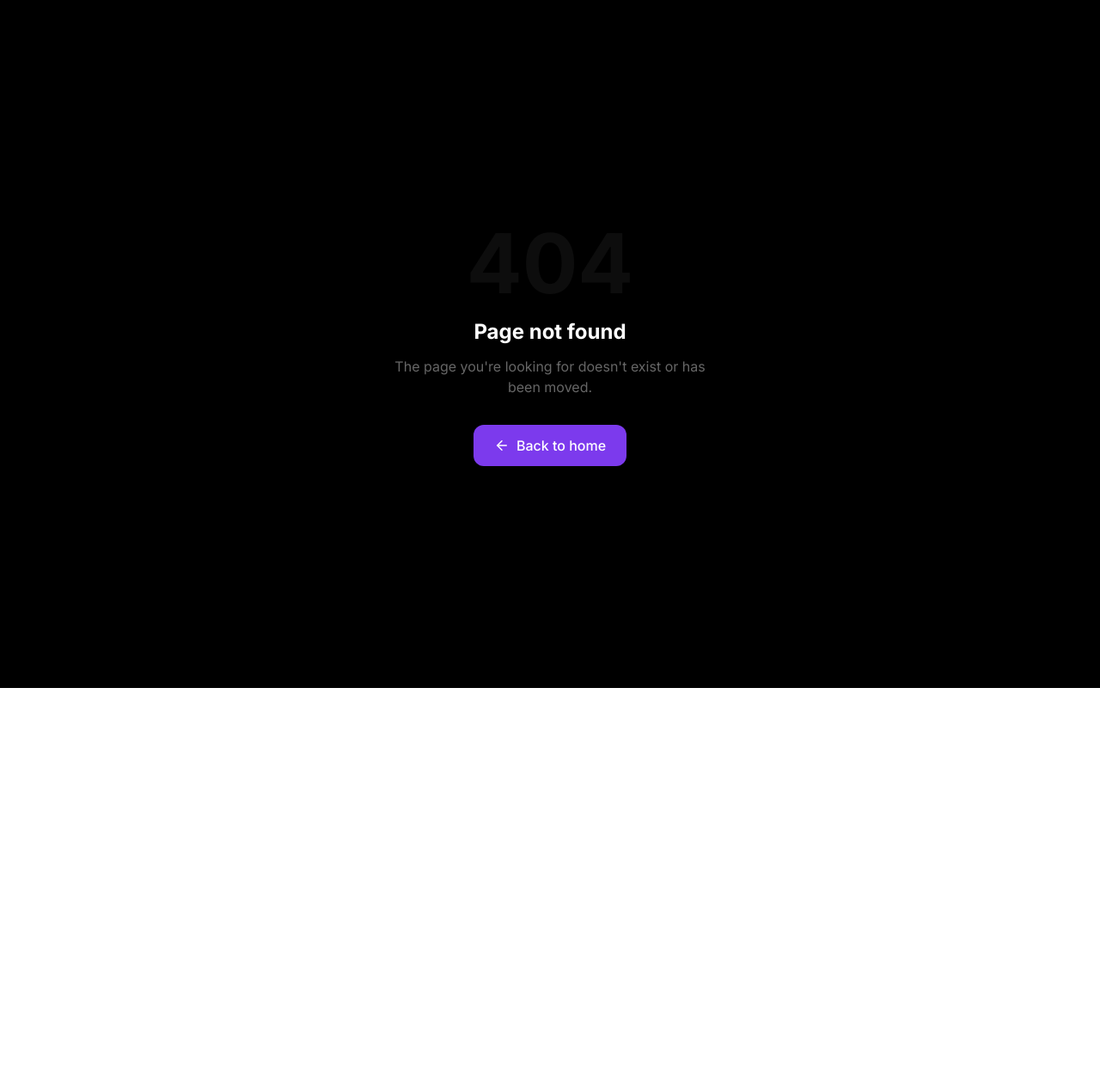
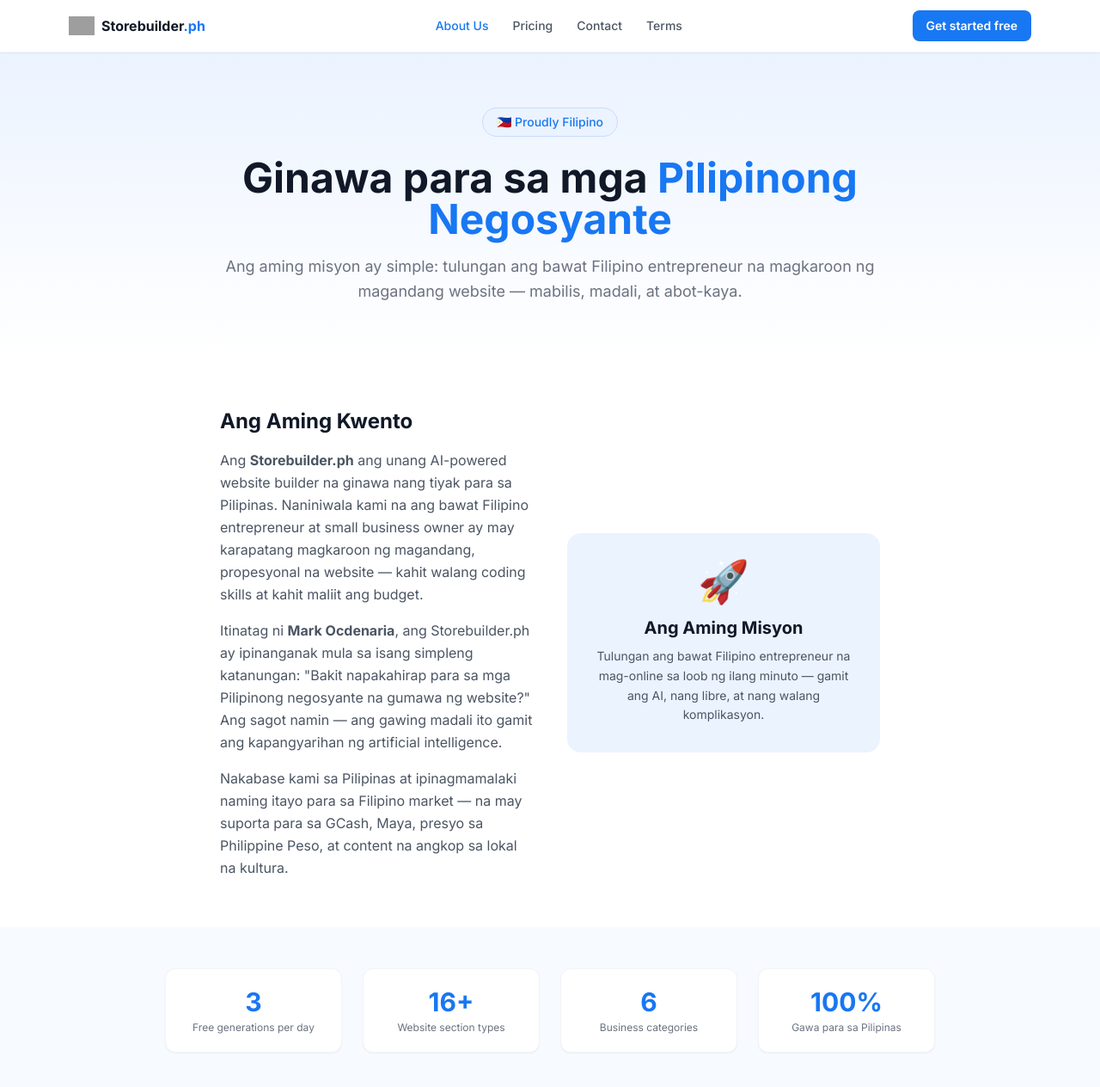
Before and after one commit to markzkieshulala-coder/Storebuilder.ph, a Next.js app: page /about in a window 1280 px wide. Before the commit this address had no page. Shown: the top 1264 px of the page at 86% size. Before the commit the page ends 800 px from the top, so only its background shows below. Built offline with nearby package versions, Linux system fonts and the light colour scheme; grey boxes are pictures that could not be loaded.

Commit message:
feat: rebrand to blue/white, add About/Contact/Terms pages, full SEO, new pricing

```diff
--- /dev/null
+++ b/app/about/page.tsx
@@ -0,0 +1,157 @@
+import type { Metadata } from "next";
+import Link from "next/link";
+import Image from "next/image";
+
+export const metadata: Metadata = {
+  title: "About Us — Storebuilder.ph | AI Website Builder Philippines",
+  description:
+    "Storebuilder.ph is the first AI-powered website builder made specifically for the Philippines. Founded by Mark Ocdenaria, our mission is to help Filipino entrepreneurs build beautiful websites in seconds.",
+  openGraph: {
+    title: "About Storebuilder.ph — Built for Filipino Entrepreneurs",
+    description: "Learn about our mission to help Filipino small business owners build professional websites with AI — no coding required.",
+    url: "https://storebuilder.ph/about",
+  },
+};
+
+const BLUE = "#1877F2";
+
+export default function AboutPage() {
+  return (
+    <div className="min-h-screen bg-white" style={{ fontFamily: "'Inter', sans-serif" }}>
+      {/* Nav */}
+      <nav className="sticky top-0 z-50 bg-white border-b border-gray-100 shadow-sm">
+        <div className="max-w-6xl mx-auto px-4 py-3 flex items-center justify-between">
+          <Link href="/" className="flex items-center gap-2">
+            <Image src="/logo.svg" alt="Storebuilder.ph" width={30} height={30} />
+            <span className="font-bold text-gray-900">Storebuilder<span style={{ color: BLUE }}>.ph</span></span>
+          </Link>
+          <div className="hidden md:flex items-center gap-7 text-sm font-medium text-gray-600">
+            <Link href="/about" className="transition-colors" style={{ color: BLUE }}>About Us</Link>
+            <Link href="/upgrade" className="hover:text-blue-600 transition-colors">Pricing</Link>
+            <Link href="/contact" className="hover:text-blue-600 transition-colors">Contact</Link>
+            <Link href="/terms" className="hover:text-blue-600 transition-colors">Terms</Link>
+          </div>
+          <Link href="/auth/register" className="px-4 py-2 rounded-lg text-sm font-semibold text-white" style={{ backgroundColor: BLUE }}>
+            Get started free
+          </Link>
+        </div>
+      </nav>
+
+      {/* Hero */}
+      <section className="py-16 px-4 text-center" style={{ background: "linear-gradient(180deg, #EBF3FF 0%, #fff 100%)" }}>
+        <div className="max-w-3xl mx-auto">
+          <div className="inline-flex items-center gap-2 px-4 py-1.5 rounded-full text-sm font-medium mb-6" style={{ background: "#EBF3FF", color: BLUE, border: "1px solid #c7dcfd" }}>
+            🇵🇭 Proudly Filipino
+          </div>
+          <h1 className="text-4xl md:text-5xl font-bold text-gray-900 mb-4 leading-tight">
+            Ginawa para sa mga <span style={{ color: BLUE }}>Pilipinong Negosyante</span>
+          </h1>
+          <p className="text-gray-500 text-lg leading-relaxed">
+            Ang aming misyon ay simple: tulungan ang bawat Filipino entrepreneur na magkaroon ng magandang website — mabilis, madali, at abot-kaya.
+          </p>
+        </div>
+      </section>
+
+      {/* Our Story */}
+      <section className="py-14 px-4">
+        <div className="max-w-3xl mx-auto">
+          <div className="grid md:grid-cols-2 gap-10 items-center">
+            <div>
+              <h2 className="text-2xl font-bold text-gray-900 mb-4">Ang Aming Kwento</h2>
+              <p className="text-gray-600 leading-relaxed mb-4">
+                Ang <strong>Storebuilder.ph</strong> ang unang AI-powered website builder na ginawa nang tiyak para sa Pilipinas. Naniniwala kami na ang bawat Filipino entrepreneur at small business owner ay may karapatang magkaroon ng magandang, propesyonal na website — kahit walang coding skills at kahit maliit ang budget.
+              </p>
+              <p className="text-gray-600 leading-relaxed mb-4">
+                Itinatag ni <strong>Mark Ocdenaria</strong>, ang Storebuilder.ph ay ipinanganak mula sa isang simpleng katanungan: "Bakit napakahirap para sa mga Pilipinong negosyante na gumawa ng website?" Ang sagot namin — ang gawing madali ito gamit ang kapangyarihan ng artificial intelligence.
+              </p>
+              <p className="text-gray-600 leading-relaxed">
+                Nakabase kami sa Pilipinas at ipinagmamalaki naming itayo para sa Filipino market — na may suporta para sa GCash, Maya, presyo sa Philippine Peso, at content na angkop sa lokal na kultura.
+              </p>
+            </div>
+            <div className="rounded-2xl p-8 text-center" style={{ background: "#EBF3FF" }}>
+              <div className="text-5xl mb-4">🚀</div>
+              <h3 className="text-xl font-bold text-gray-900 mb-2">Ang Aming Misyon</h3>
+              <p className="text-gray-600 text-sm leading-relaxed">
+                Tulungan ang bawat Filipino entrepreneur na mag-online sa loob ng ilang minuto — gamit ang AI, nang libre, at nang walang komplikasyon.
+              </p>
+            </div>
+          </div>
+        </div>
+      </section>
+
+      {/* Stats */}
+      <section className="py-12 px-4" style={{ background: "#F7FAFF" }}>
+        <div className="max-w-4xl mx-auto">
+          <div className="grid grid-cols-2 md:grid-cols-4 gap-6 text-center">
+            {[
+              { value: "3", label: "Free generations per day" },
+              { value: "16+", label: "Website section types" },
+              { value: "6", label: "Business categories" },
+              { value: "100%", label: "Gawa para sa Pilipinas" },
+            ].map((stat) => (
+              <div key={stat.label} className="bg-white rounded-xl p-5 border border-gray-100 shadow-sm">
+                <div className="text-3xl font-bold mb-1" style={{ color: BLUE }}>{stat.value}</div>
+                <div className="text-xs text-gray-500">{stat.label}</div>
+              </div>
+            ))}
+          </div>
+        </div>
+      </section>
+
+      {/* Values */}
+      <section className="py-14 px-4 bg-white">
+        <div className="max-w-3xl mx-auto">
+          <h2 className="text-2xl font-bold text-gray-900 text-center mb-10">Ang Aming mga Pagpapahalaga</h2>
+          <div className="grid md:grid-cols-3 gap-6">
+            {[
+              { emoji: "🇵🇭", title: "Filipino First", desc: "Lahat ng aming desisyon ay nakatuon sa pangangailangan ng Filipino market — GCash, Peso pricing, at lokal na kultura." },
+              { emoji: "⚡", title: "Simplisidad", desc: "Ang teknolohiya ay dapat maging kasangkapan, hindi sagabal. Ginawa naming madali ang lahat para sa lahat ng Pilipino." },
+              { emoji: "💙", title: "Accessible para sa Lahat", desc: "Naniniwala kami na ang bawat negosyante, malaki man o maliit, ay may karapatang magkaroon ng propesyonal na online presence." },
+            ].map((v) => (
+              <div key={v.title} className="p-6 rounded-xl border border-gray-100 text-center">
+                <div className="text-3xl mb-3">{v.emoji}</div>
+                <h3 className="font-semibold text-gray-900 mb-2">{v.title}</h3>
+                <p className="text-sm text-gray-500 leading-relaxed">{v.desc}</p>
+              </div>
+            ))}
+          </div>
+        </div>
+      </section>
+
+      {/* Founder */}
+      <section className="py-14 px-4" style={{ background: "#F7FAFF" }}>
+        <div className="max-w-2xl mx-auto text-center">
+          <div className="w-20 h-20 rounded-full mx-auto mb-4 flex items-center justify-center text-3xl" style={{ background: "#EBF3FF" }}>
+            👨‍💻
+          </div>
+          <h3 className="text-xl font-bold text-gray-900 mb-1">Mark Ocdenaria</h3>
+          <p className="text-sm font-medium mb-4" style={{ color: BLUE }}>Founder, Storebuilder.ph</p>
+          <p className="text-gray-600 text-sm leading-relaxed max-w-xl mx-auto">
+            "Pangarap kong makita ang bawat Filipino entrepreneur na may sariling website — isang propesyonal na online presence na nagpapakita ng kanilang negosyo sa buong mundo. Sa Storebuilder.ph, ginagawa naming posible ito para sa lahat."
+          </p>
+        </div>
+      </section>
+
+      {/* CTA */}
+      <section className="py-16 px-4 text-center" style={{ background: `linear-gradient(135deg, ${BLUE} 0%, #1464d8 100%)` }}>
+        <h2 className="text-2xl md:text-4xl font-bold text-white mb-4">Simulan na ang iyong website</h2>
+        <p className="text-blue-100 mb-8">Libre. Walang credit card. Walang code. Para sa lahat ng Pilipino.</p>
+        <Link href="/auth/register" className="inline-flex items-center gap-2 px-7 py-3 bg-white rounded-lg font-semibold text-sm" style={{ color: BLUE }}>
+          Get started free →
+        </Link>
+      </section>
+
+      {/* Footer */}
+      <footer className="bg-gray-900 text-gray-400 py-8 px-4 text-center text-sm">
+        <div className="flex flex-wrap justify-center gap-6 mb-4">
+          <Link href="/" className="hover:text-white transition-colors">Home</Link>
+          <Link href="/about" className="hover:text-white transition-colors">About</Link>
+          <Link href="/upgrade" className="hover:text-white transition-colors">Pricing</Link>
+          <Link href="/contact" className="hover:text-white transition-colors">Contact</Link>
+          <Link href="/terms" className="hover:text-white transition-colors">Terms</Link>
+        </div>
+        <p className="text-gray-600 text-xs">© 2025 Storebuilder.ph · Built with 💙 in the Philippines by Mark Ocdenaria</p>
+      </footer>
+    </div>
+  );
+}
```
